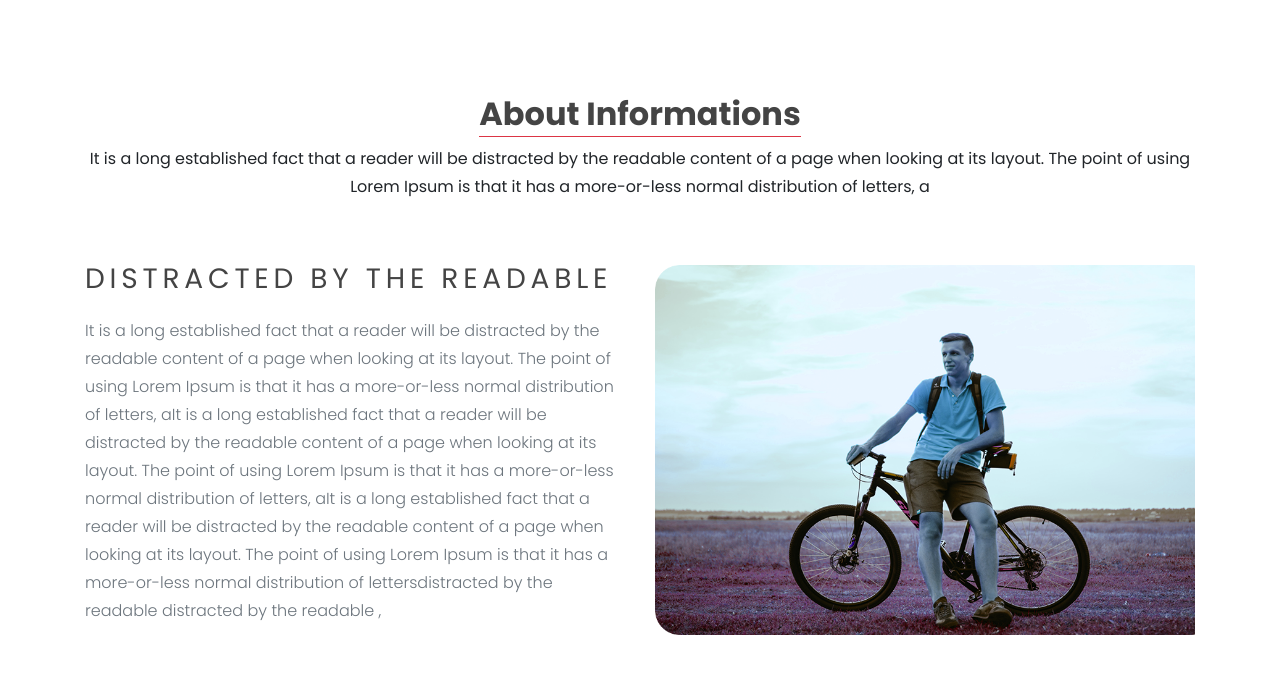
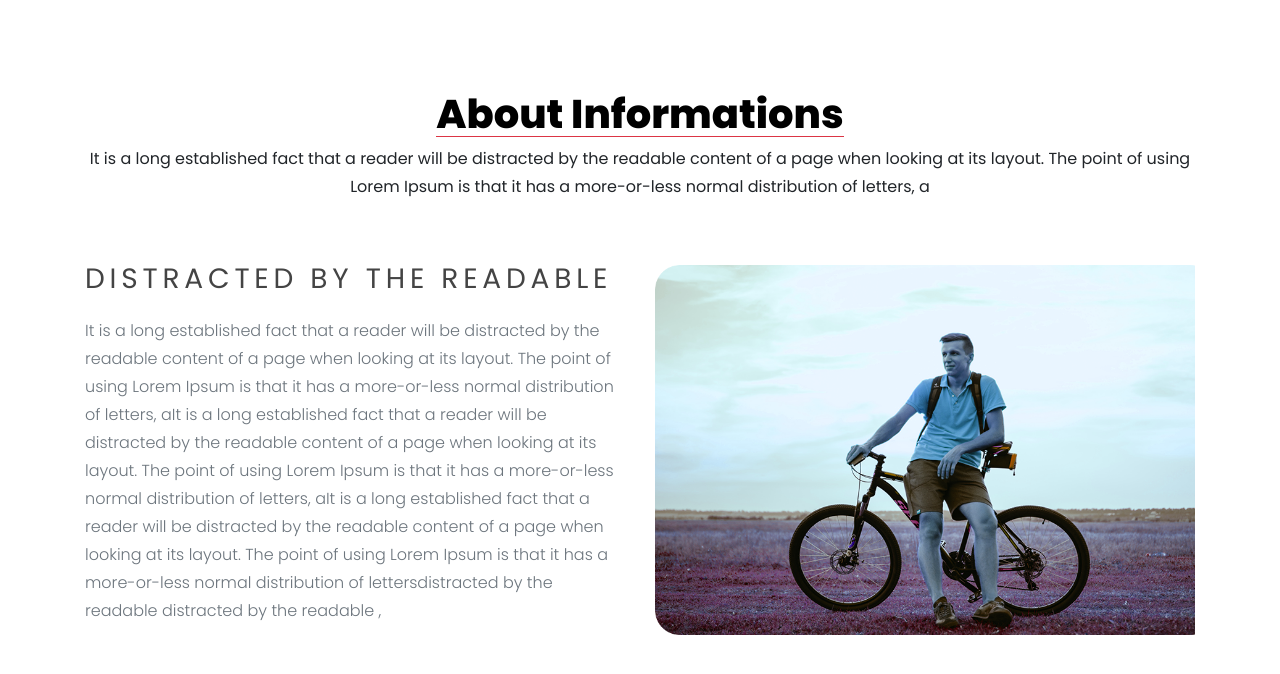
Before and after one commit to MustafaMerie/gsu-sfk, a plain HTML site: page index.html in a window 1280 px wide. Drawn offline with nearby package versions, Linux system fonts and the light colour scheme.

Commit message:
header is more black now

```diff
--- a/css/oktay.css
+++ b/css/oktay.css
@@ -12,3 +12,10 @@
 .oktay-fit-container{
     width: fit-content;
 }
+
+
+.oktay-bold{
+    font-weight: 800;
+    font-size: 2.5em;
+    color: black;
+}
--- a/index.html
+++ b/index.html
@@ -46,7 +46,7 @@
 
         <section id="about-us">
             <div class="container">
-                <h2 class="mx-auto text-center font-weight-bold oktay-text border-bottom border-danger pb-2 oktay-fit-container">About Informations</h2>
+                <h2 class="mx-auto text-center oktay-text oktay-bold border-bottom border-danger pb-2 oktay-fit-container">About Informations</h2>
                 <p class="text-center oktay-text pb-5">
                     It is a long established fact that a reader will be distracted by the readable content of a
                     page when looking at its layout. The point of using Lorem Ipsum is that it has a more-or-less normal distribution of letters, a
@@ -68,7 +68,9 @@
 
         </section>
 
+        <section id="event">
 
+        </section>
 
 
 
```
